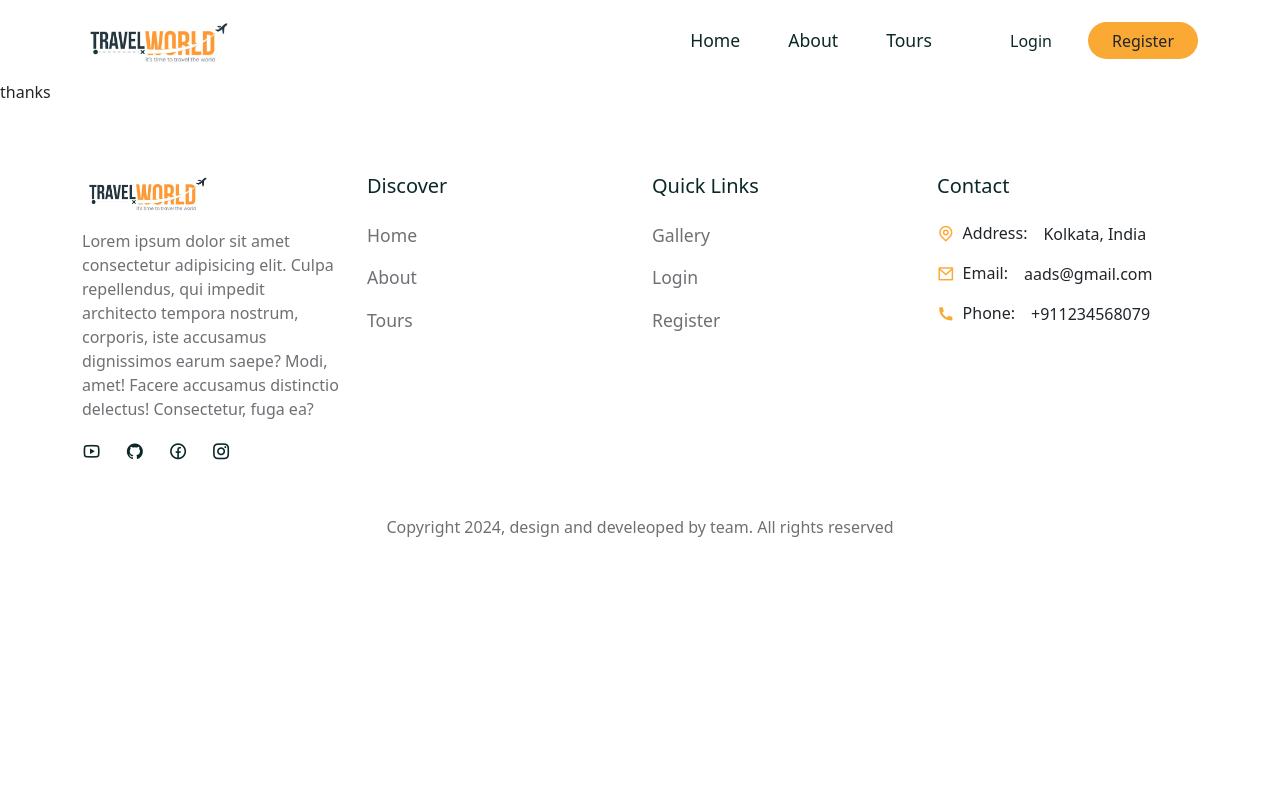
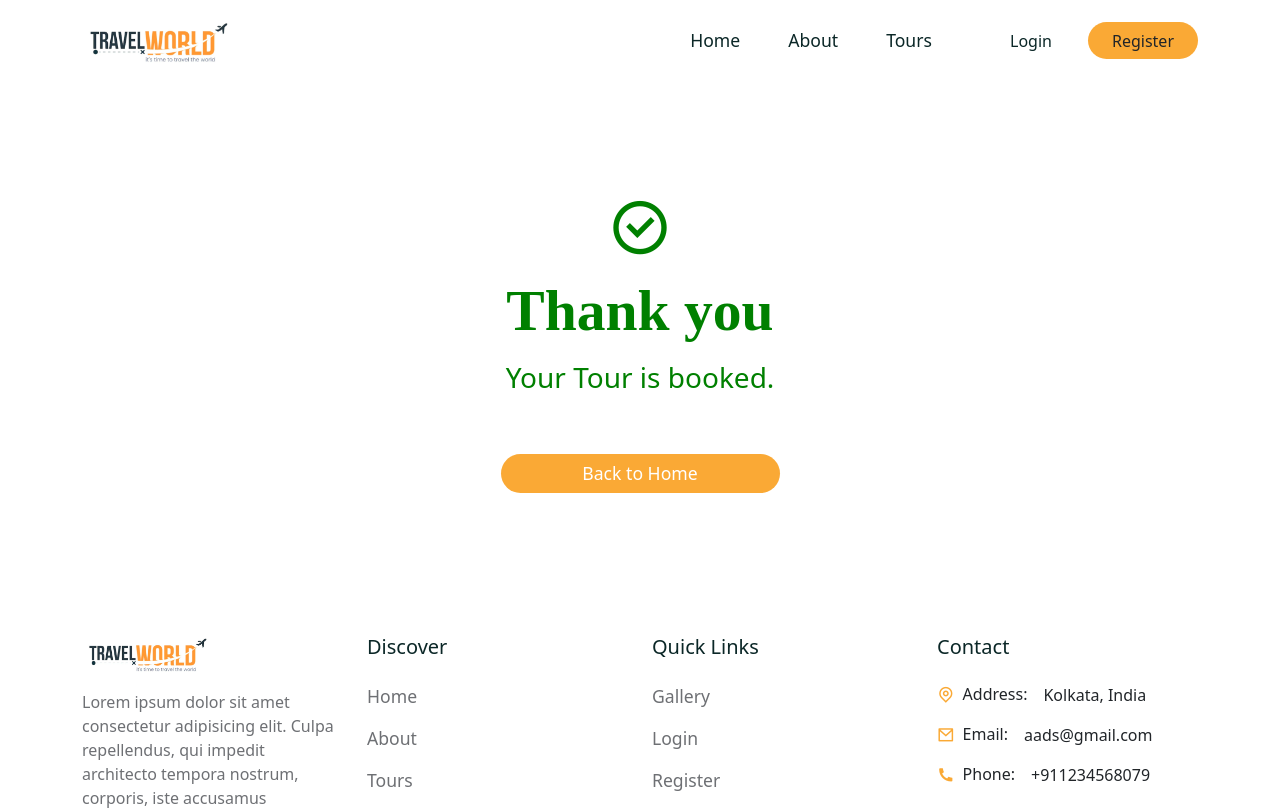
Before and after one commit to Antarip1047/Tours-and-Travels-MERN, a React (Create React App) app in the folder frontend/: page /thank-you in a window 1280 px wide. Shown: the top 810 px of the page. Built offline with nearby package versions, Linux system fonts and the light colour scheme; a web font is replaced by a local one.

Commit message:
confirmation and Thank you page

```diff
--- a/frontend/src/pages/ThankYou.jsx
+++ b/frontend/src/pages/ThankYou.jsx
@@ -1,10 +1,29 @@
 import React from 'react'
+import { Container, Row, Col, Button } from 'reactstrap'
+import { Link } from 'react-router-dom'
+import '../styles/thank-you.css'
 
 const ThankYou = () => {
   return (
-    <div>
-      thanks
-    </div>
+    <section>
+        <Container>
+            <Row>
+                <Col lg='12' className='pt-5 text-center'>
+                    <div className='thank__you'>
+                        <span>
+                            <i className='ri-checkbox-circle-line'></i>
+                        </span>
+                        <h1 className="mb-3 fw-semibold">Thank you</h1>
+                        <h3 className="mb-4">Your Tour is booked.</h3>
+
+                        <Button className='btn primary_btn w-25'>
+                            <Link to="/home">Back to Home</Link>
+                        </Button>
+                    </div>
+                </Col>
+            </Row>
+        </Container>
+    </section>
   )
 }
 
--- a/frontend/src/pages/TourDetails.jsx
+++ b/frontend/src/pages/TourDetails.jsx
@@ -6,6 +6,7 @@ import tourData from '../assets/data/tours'
 import calculateAvgRating from '../utils/avgRating'
 import avatar from "../assets/images/avatar.jpg"
 import Booking from '../components/Booking/Booking'
+import Newsletter from '../shared/Newsletter'
 
 const TourDetails = () => {
   const {id} = useParams()
@@ -159,6 +160,7 @@ const TourDetails = () => {
           </Row>
         </Container>
       </section>
+      <Newsletter/>
     </>
   )
 }
--- /dev/null
+++ b/frontend/src/styles/thank-you.css
@@ -0,0 +1,9 @@
+.thank__you{
+    font-size: 4rem;
+    color: green;
+}
+
+.thank__you h1{
+    font-size: 3.6rem;
+    font-family: var(--subtitle-font-name);
+}
```
